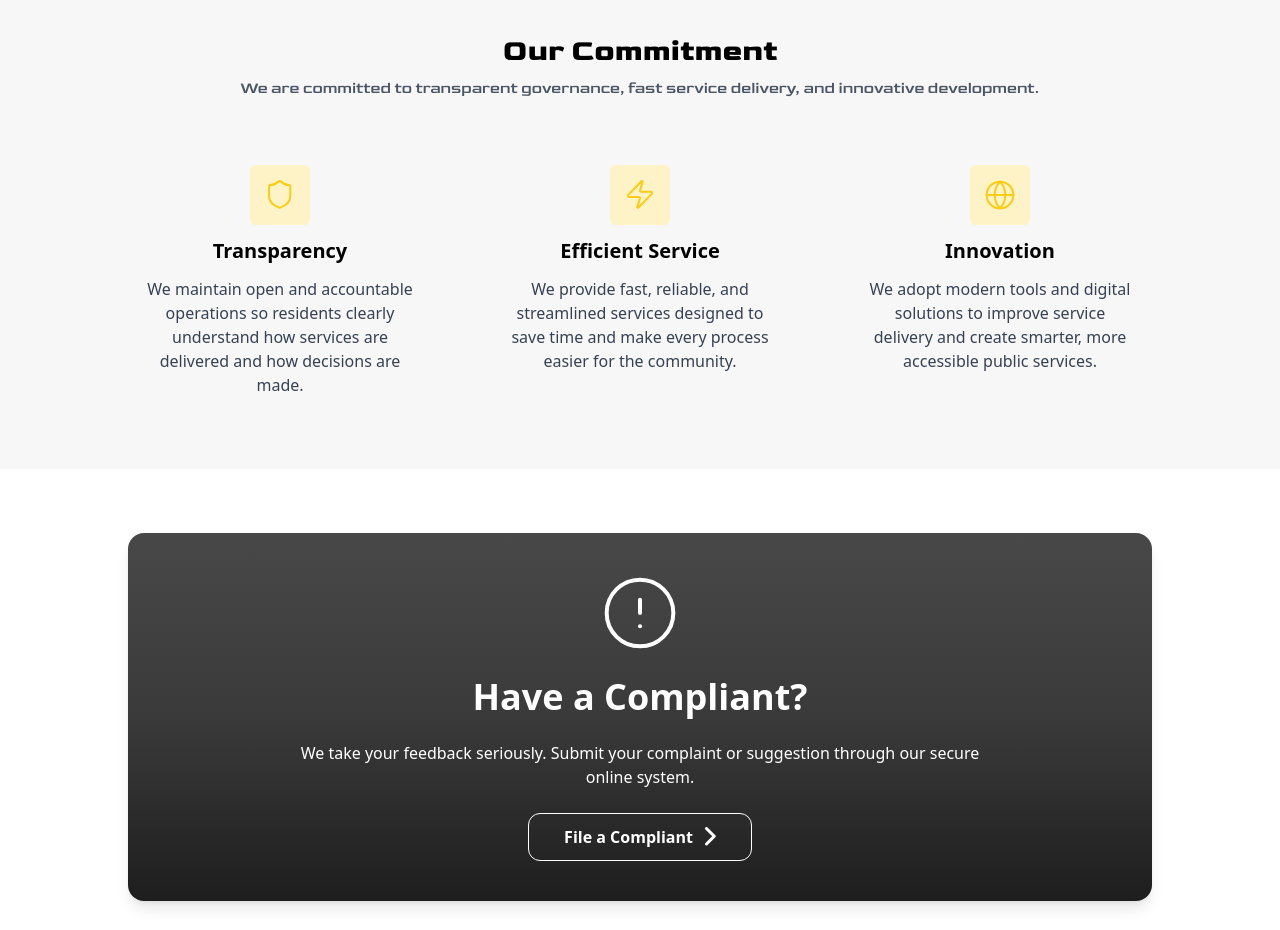
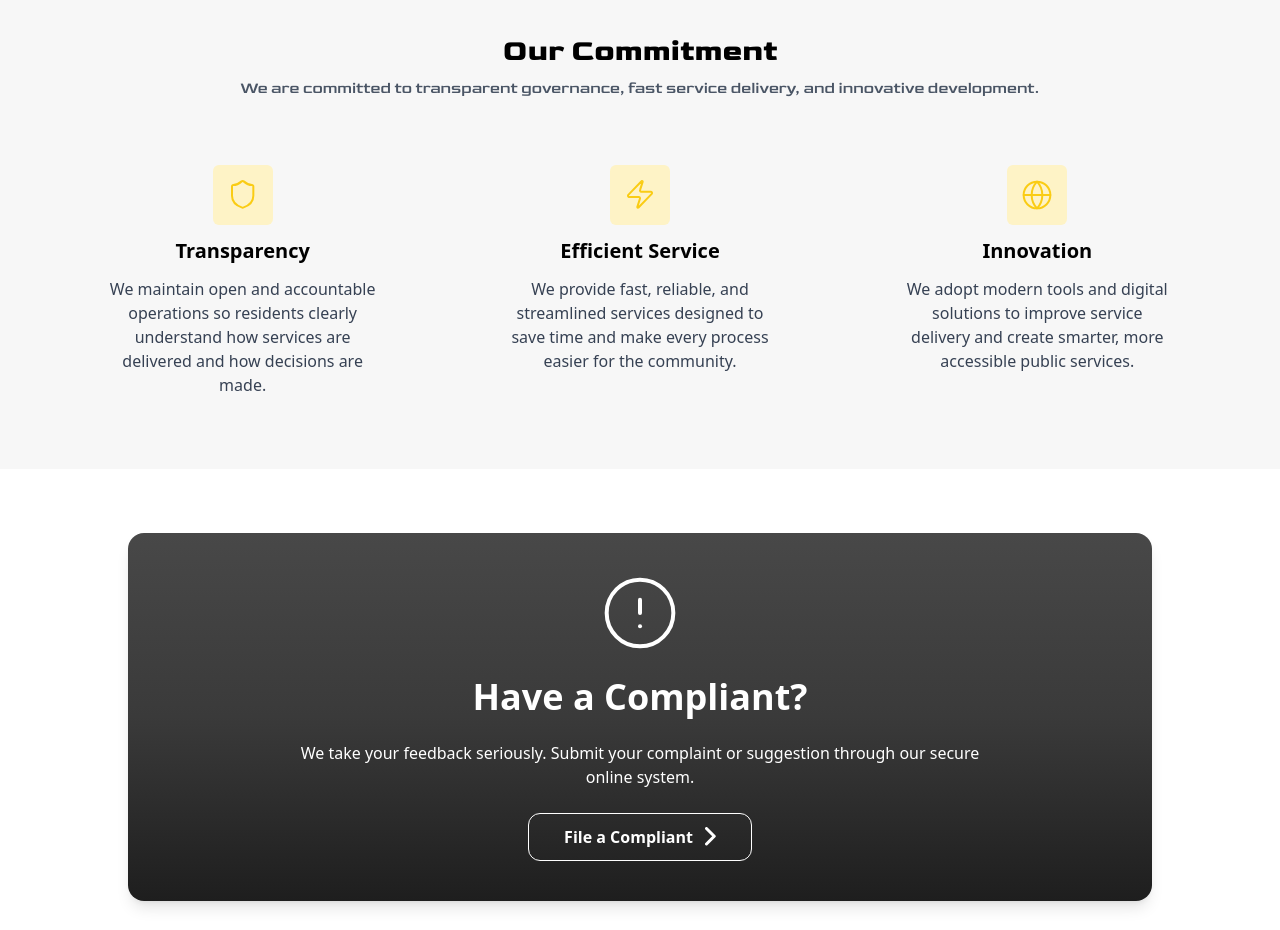
Before and after one commit to capt-noah/Lideta-Official, a React (Vite) app in the folder client/: page / in a window 1280 px wide. Shown: the part 1700-2630 px from the top of the page. Built offline with nearby package versions, Linux system fonts and the light colour scheme.

Commit message:
res v1.1.2(fixed up commitments section)

```diff
--- a/client/src/pages/Home.jsx
+++ b/client/src/pages/Home.jsx
@@ -157,9 +157,9 @@ function Home() {
           <p className='font-normal text-sm md:text-base text-gray-600'>We are committed to transparent governance, fast service delivery, and innovative development.</p>
         </div>
 
-        <div className='w-full flex flex-col gap-6 sm:flex-row sm:flex-wrap sm:justify-center lg:gap-10'>
+        <div className='w-full flex flex-col gap-6 sm:flex-row sm:flex-wrap sm:justify-center lg:gap-10 lg:max-w-6xl '>
 
-          <div className='w-full max-w-xs h-full rounded-xl flex flex-col justify-center items-center gap-3 px-6 py-8 '>
+          <div className='w-full max-w-xs h-full mx-auto rounded-xl flex flex-col justify-center items-center gap-3 px-6 py-8 '>
 
             <div className='w-15 h-15 bg-amber-100 flex justify-center items-center rounded-md'>
               <SheildIcon className='text-[#FACC14]' />
@@ -170,7 +170,7 @@ function Home() {
 
           </div>
 
-          <div className='w-full max-w-xs h-full  rounded-xl flex flex-col justify-center items-center gap-3 px-6 py-8 '>
+          <div className='w-full max-w-xs h-full mx-auto  rounded-xl flex flex-col justify-center items-center gap-3 px-6 py-8 '>
 
             <div className='w-15 h-15 bg-amber-100 flex justify-center items-center rounded-md'>
               <BoltIcon />
@@ -181,7 +181,7 @@ function Home() {
 
           </div>
 
-          <div className='w-full max-w-xs h-full rounded-xl flex flex-col justify-center items-center gap-3 px-6 py-8 '>
+          <div className='w-full max-w-xs h-full mx-auto rounded-xl flex flex-col justify-center items-center gap-3 px-6 py-8 '>
 
             <div className='w-15 h-15 bg-amber-100 flex justify-center items-center rounded-md'>
               <GlobeIcon />
```
